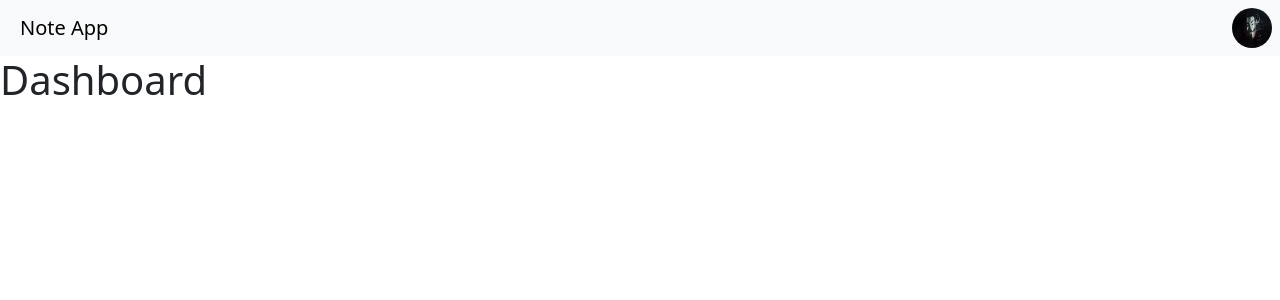
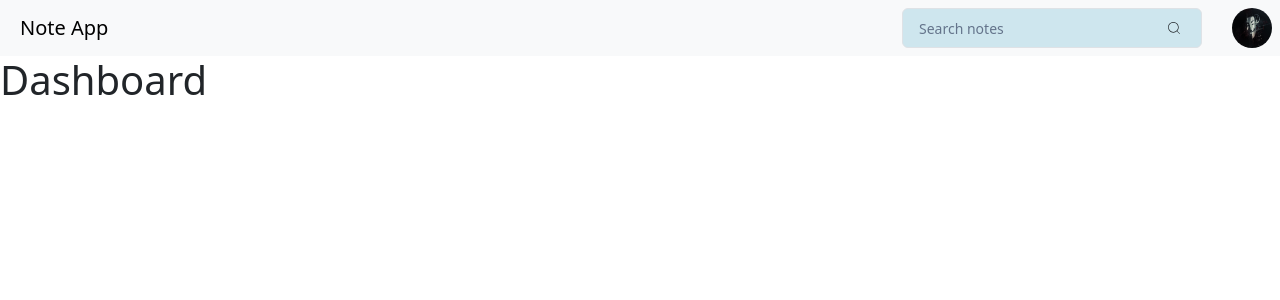
Before and after one commit to CollinsKipkemoi/Note-App, a React (Vite) app in the folder FrontEnd/Note-App/: page /dashboard in a window 1280 px wide. Shown: the top 300 px of the page. Built offline with nearby package versions, Linux system fonts and the light colour scheme.

Commit message:
Feat: Search bar component

```diff
--- a/FrontEnd/Note-App/src/components/Navbar.tsx
+++ b/FrontEnd/Note-App/src/components/Navbar.tsx
@@ -1,20 +1,39 @@
-import { Link } from "react-router-dom"
+import { Link } from "react-router-dom";
 import {
   Popover,
   PopoverContent,
   PopoverTrigger,
-} from "../components/ui/popover"
-import { Avatar, AvatarFallback, AvatarImage } from "../components/ui/avatar"
-import Ironclad from "../assets/IroncladDev.jpg"
-import "../styles/Navbar.css"
-
+} from "../components/ui/popover";
+import { Avatar, AvatarFallback, AvatarImage } from "../components/ui/avatar";
+import Ironclad from "../assets/IroncladDev.jpg";
+import "../styles/Navbar.css";
+import SearchBar from "./Searchbar/SearchBar";
+import { useState } from "react";
 
 function Navbar() {
+  const [searchQuery, setSearchQuery] = useState("");
+  const onClearSearch = () => {
+    setSearchQuery("");
+  };
+
+  const onSearch = () => {};
   return (
     <div>
       <nav className="navbar navbar-expand-lg bg-body-tertiary p-2">
         <div className="container-fluid">
-          <Link to="/" className="navbar-brand">Note App</Link>
+          <Link to="/" className="navbar-brand">
+            Note App
+          </Link>
+        </div>
+        <div className="serachbar">
+          <SearchBar
+            value={searchQuery}
+            onChange={({ target }) => {
+              setSearchQuery(target.value);
+            }}
+            onClearSearch={onClearSearch}
+            onSearch={onSearch}
+          />
         </div>
         <Popover>
           <PopoverTrigger>
@@ -22,26 +41,25 @@ function Navbar() {
               <AvatarImage src={Ironclad} />
               <AvatarFallback>CN</AvatarFallback>
             </Avatar>
-
           </PopoverTrigger>
           <PopoverContent>
             <ul>
               <li>
-                <Link className="link" to="/profile">Profile</Link>
+                <Link className="link" to="/profile">
+                  Profile
+                </Link>
               </li>
               <li>
-                <Link className="link" to="/logout">Log Out</Link>
-              </li>
-              <li>
-                <Link to="/test">Test</Link>
+                <Link className="link" to="/logout">
+                  Log Out
+                </Link>
               </li>
             </ul>
           </PopoverContent>
         </Popover>
-
       </nav>
     </div>
-  )
+  );
 }
 
-export default Navbar
+export default Navbar;
--- /dev/null
+++ b/FrontEnd/Note-App/src/components/Searchbar/SearchBar.tsx
@@ -0,0 +1,20 @@
+import { Input } from "../../components/ui/input"
+import { CiSearch } from "react-icons/ci";
+import "../../styles/Navbar.css"
+import { IoIosClose } from "react-icons/io";
+
+function SearchBar({ value, onChange, onSearch, onClearSearch }: { value: string, onChange: (e: React.ChangeEvent<HTMLInputElement>) => void, onSearch: () => void, onClearSearch: () => void }) {
+    return (
+        <div className="search-bar">
+            <Input
+                value={value}
+                onChange={onChange}
+                placeholder="Search notes"
+            />
+            {value && <IoIosClose className="clear-icon" onClick={onClearSearch} />}
+            <CiSearch className="search-icon" onClick={onSearch} />
+        </div>
+    )
+}
+
+export default SearchBar
--- a/FrontEnd/Note-App/src/styles/Navbar.css
+++ b/FrontEnd/Note-App/src/styles/Navbar.css
@@ -1,17 +1,58 @@
-*{
+* {
   margin: 0;
   padding: 0;
   box-sizing: border-box;
 }
 
-.link{
+.link {
   text-decoration: none;
   color: black;
 }
 
-ul{
+ul {
   display: flex;
   flex-direction: column;
   gap: 10px;
   align-items: start;
 }
+
+.navbar {
+  display: grid;
+  grid-template-columns: repeat(3, 1fr);
+}
+
+/* ?Search bar */
+.search-bar {
+  display: flex;
+  justify-content: center;
+  align-items: center;
+  position: relative;
+  width: 300px;
+  margin-right: 30px;
+
+}
+
+.search-bar input {
+  width: 100%;
+  padding: 5px;
+  border: none;
+  outline: none;
+  background: rgb(206, 230, 238);
+}
+
+.search-bar input:active,
+.search-bar input:focus {
+  outline: none !important;
+  border: none;
+}
+
+.search-icon {
+  position: absolute;
+  right: 20px;
+}
+
+.clear-icon{
+    position: absolute;
+    font-size: 1.3em;
+    right: 40px !important;
+}
```
Lines whose indentation alone changed are shown as unchanged.
